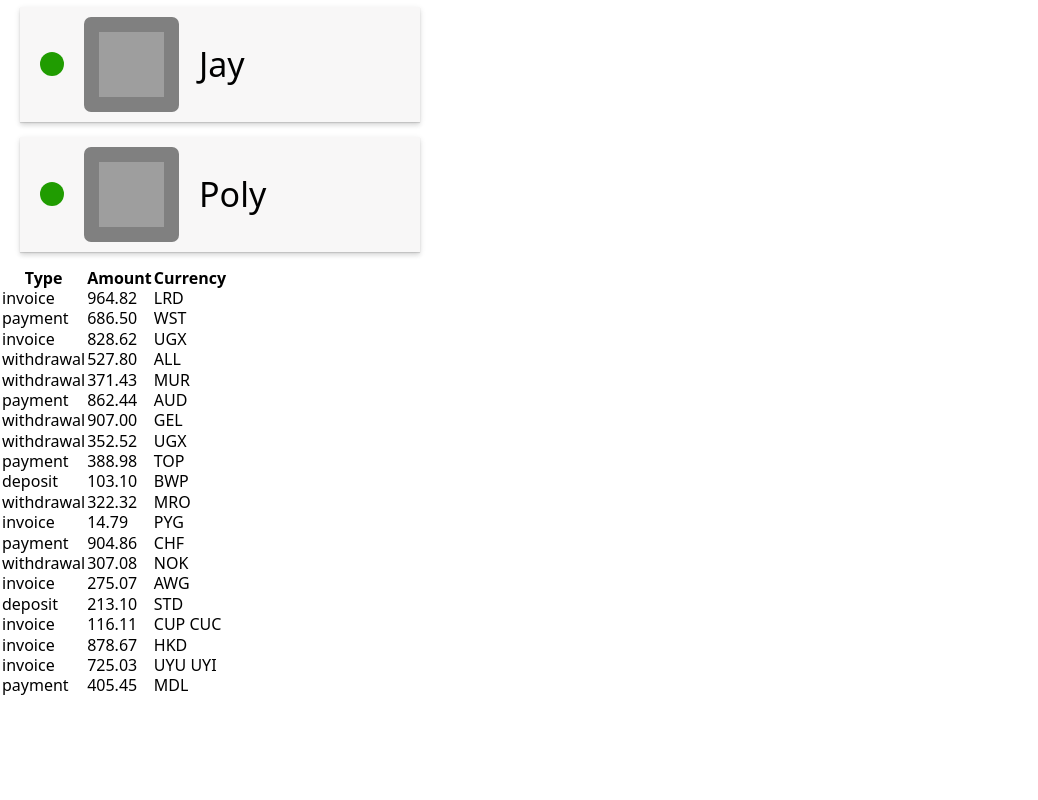
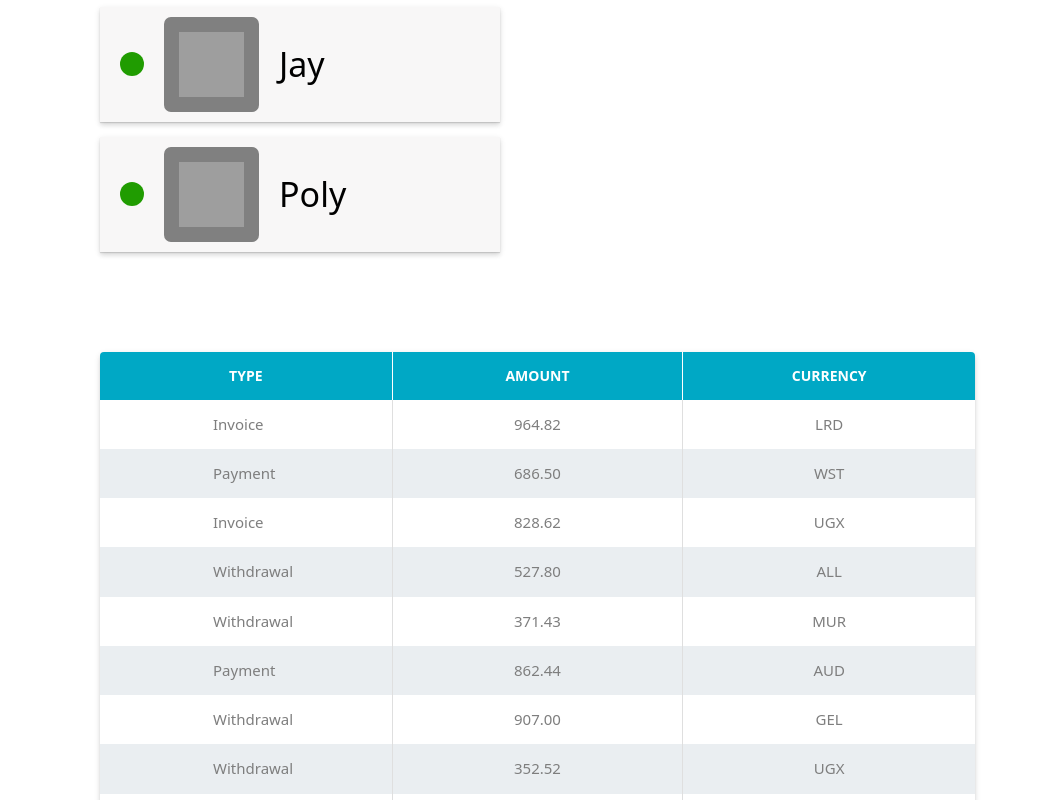
Before and after one commit to itstoreall/goit-react-hw-01-components, a React (Create React App) app: page / in a window 1280 px wide. Shown: the part 1140-1940 px from the top of the page, without its empty margins (0-1038 px from the left). Before the commit the page ends 1837 px from the top, so only its background shows below. Built offline with nearby package versions, Linux system fonts and the light colour scheme; grey boxes are pictures that could not be loaded.

Commit message:
adds style to the Transactions component

```diff
--- a/src/components/FriendList/FriendListItem.js
+++ b/src/components/FriendList/FriendListItem.js
@@ -1,9 +1,9 @@
-import React, { Fragment } from 'react';
+import React from 'react';
 import PropTypes from 'prop-types';
 import defaultImage from '../default.jpg';
 
 const FriendListItem = ({ id, avatar, name, isOnline }) => (
-    <li key={id}>
+    <li className="item" key={id}>
         <span className="friend-status">{isOnline}</span>
         <img className="friend-avatar" src={avatar} alt="" width="48" />
         <p className="friend-name">{name}</p>
--- a/src/components/FriendList/style.css
+++ b/src/components/FriendList/style.css
@@ -1,5 +1,6 @@
 .friend-list {
   list-style: none;
+  margin-bottom: 100px;
 }
 
 .friend-list li {
@@ -8,7 +9,7 @@
   padding-top: 10px;
   padding-left: 20px;
   padding-bottom: 10px;
-  margin-left: 20px;
+  margin-left: 100px;
   margin-bottom: 15px;
   width: 400px;
   background-color: rgb(248, 247, 247);
--- a/src/components/Statistics/style.css
+++ b/src/components/Statistics/style.css
@@ -1,5 +1,5 @@
 .statistics {
-  margin-left: 55px;
+  margin-left: 100px;
   margin-bottom: 100px;
   padding-top: 30px;
   width: 330px;
--- a/src/components/TransactionHistory/TransactionHistory.js
+++ b/src/components/TransactionHistory/TransactionHistory.js
@@ -1,6 +1,7 @@
 import React from 'react';
 import TransactionHistoryItem from './TransactionHistoryItem';
 import PropTypes from 'prop-types';
+import './style.css';
 
 const TransactionHistory = ({ items }) => (
     <table className="transaction-history">
--- a/src/components/TransactionHistory/TransactionHistoryItem.js
+++ b/src/components/TransactionHistory/TransactionHistoryItem.js
@@ -1,13 +1,13 @@
 import React, { Fragment } from 'react';
 import PropTypes from 'prop-types';
 
-const TransactionHistoryItem = ({ id, type, amount, currency }) => (
+const TransactionHistoryItem = ({ type, amount, currency }) => (
     <Fragment>
-        <td>{type}</td>
+        <td>{type[0].toUpperCase() + type.slice(1)}</td>
         <td>{amount}</td>
         <td>{currency}</td>
     </Fragment>
-);
+)
 
 TransactionHistoryItem.propTypes = {
     type: PropTypes.string.isRequired,
--- a/src/components/TransactionHistory/style.css
+++ b/src/components/TransactionHistory/style.css
@@ -0,0 +1,67 @@
+.transaction-history {
+  margin-left: 100px;
+  margin-bottom: 100px;
+  width: 875px;
+  box-shadow: 0px 2px 6px rgba(0, 0, 0, 0.12), 0px 4px 4px rgba(0, 0, 0, 0.06),
+    0px 1px 1px rgba(0, 0, 0, 0.12);
+  border-spacing: 0px;
+  border-radius: 5px;
+}
+
+.transaction-history thead {
+  font-size: 14px;
+  text-transform: uppercase;
+  color: white;
+  background-color: rgb(0, 168, 197);
+}
+
+.transaction-history th {
+  padding: 16px;
+}
+
+.transaction-history th:nth-child(1) {
+  border-top-left-radius: 4px;
+}
+
+.transaction-history th:nth-child(3) {
+  border-top-right-radius: 4px;
+}
+
+.transaction-history thead th:nth-child(2) {
+  border-left: 1px solid #fff;
+  border-right: 1px solid #fff;
+}
+
+.transaction-history tr:last-child td:nth-child(1) {
+  border-bottom-left-radius: 4px;
+}
+
+.transaction-history tr:last-child td:nth-child(3) {
+  border-bottom-right-radius: 4px;
+}
+
+.transaction-history tbody tr {
+  padding: 16px;
+  font-size: 15px;
+  text-align: center;
+  color: rgb(126, 126, 126);
+}
+
+.transaction-history tbody tr:nth-child(2n + 2) {
+  background-color: rgb(234, 238, 241);
+}
+
+.transaction-history tbody td {
+  width: calc(100% / 3);
+}
+
+.transaction-history tbody td:nth-child(1) {
+  padding: 16px;
+  padding-left: 113px;
+  text-align: left;
+}
+
+.transaction-history tbody td:nth-child(2) {
+  border-left: 1px solid rgb(223, 223, 223);
+  border-right: 1px solid rgb(223, 223, 223);
+}
```
